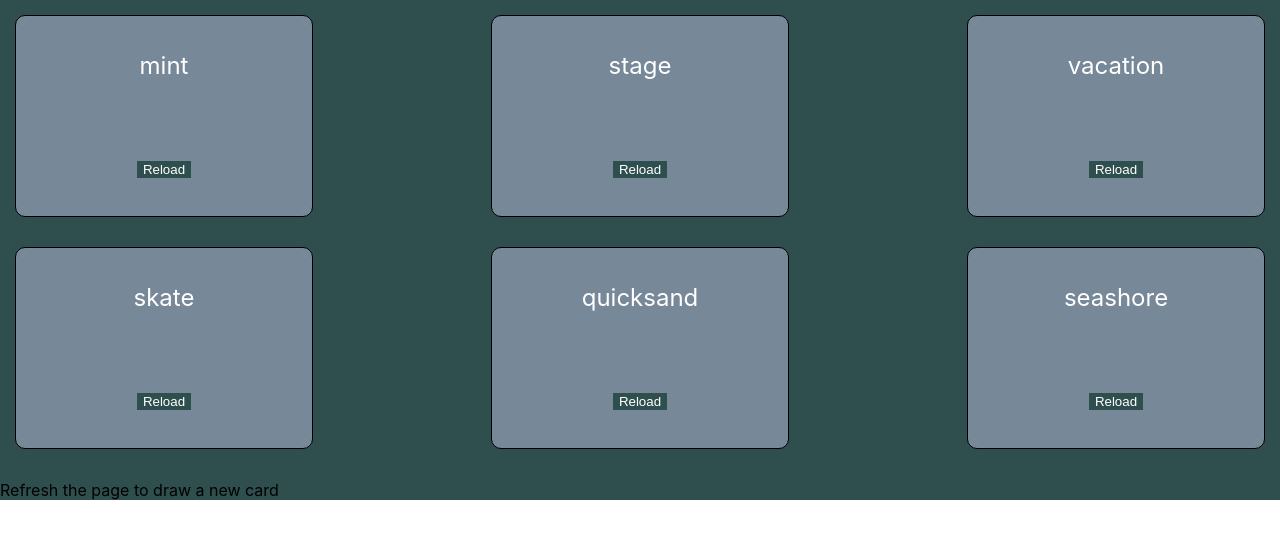
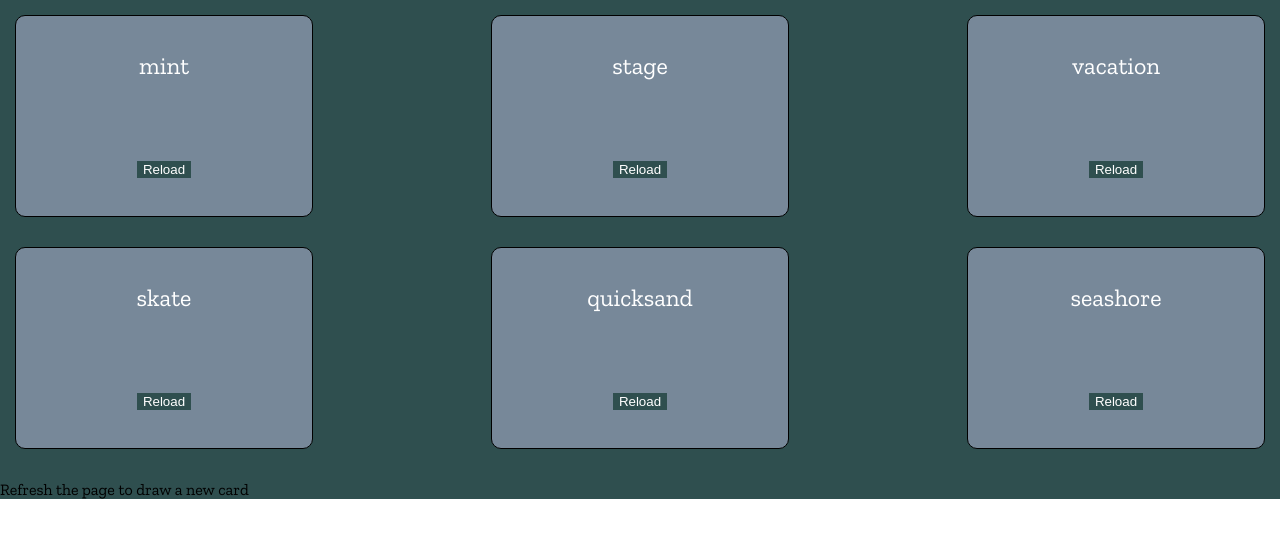
Before and after one commit to eban5/medium_card_clone, a React (Create React App) app: page / in a window 1280 px wide. Shown: the top 538 px of the page. Built offline with nearby package versions, Linux system fonts and the light colour scheme.

Commit message:
Updated the serif font

```diff
--- a/public/index.html
+++ b/public/index.html
@@ -3,6 +3,7 @@
   <head>
     <meta charset="utf-8" />
     <link rel="icon" href="%PUBLIC_URL%/favicon.ico" />
+    <link href="https://fonts.googleapis.com/css?family=Zilla+Slab:300,400,700&display=swap" rel="stylesheet">
     <meta name="viewport" content="width=device-width, initial-scale=1" />
     <meta name="theme-color" content="#000000" />
     <meta
--- a/src/App.css
+++ b/src/App.css
@@ -1,3 +1,6 @@
+
 .App {
     background: darkslategray;
+    font-family: 'Zilla Slab', serif;
+
 }
--- a/src/components/Card.jsx
+++ b/src/components/Card.jsx
@@ -3,7 +3,7 @@ import "./Card.css";
 import { word_bank } from "./data/word_bank";
 
 export default function Card(props) {
-	const { idx, word, onClick } = props;
+	const { word } = props;
 	const [fetchedWord, setFetchedWord] = useState(word);
 
 	const fetchNewWord = () => {
```
